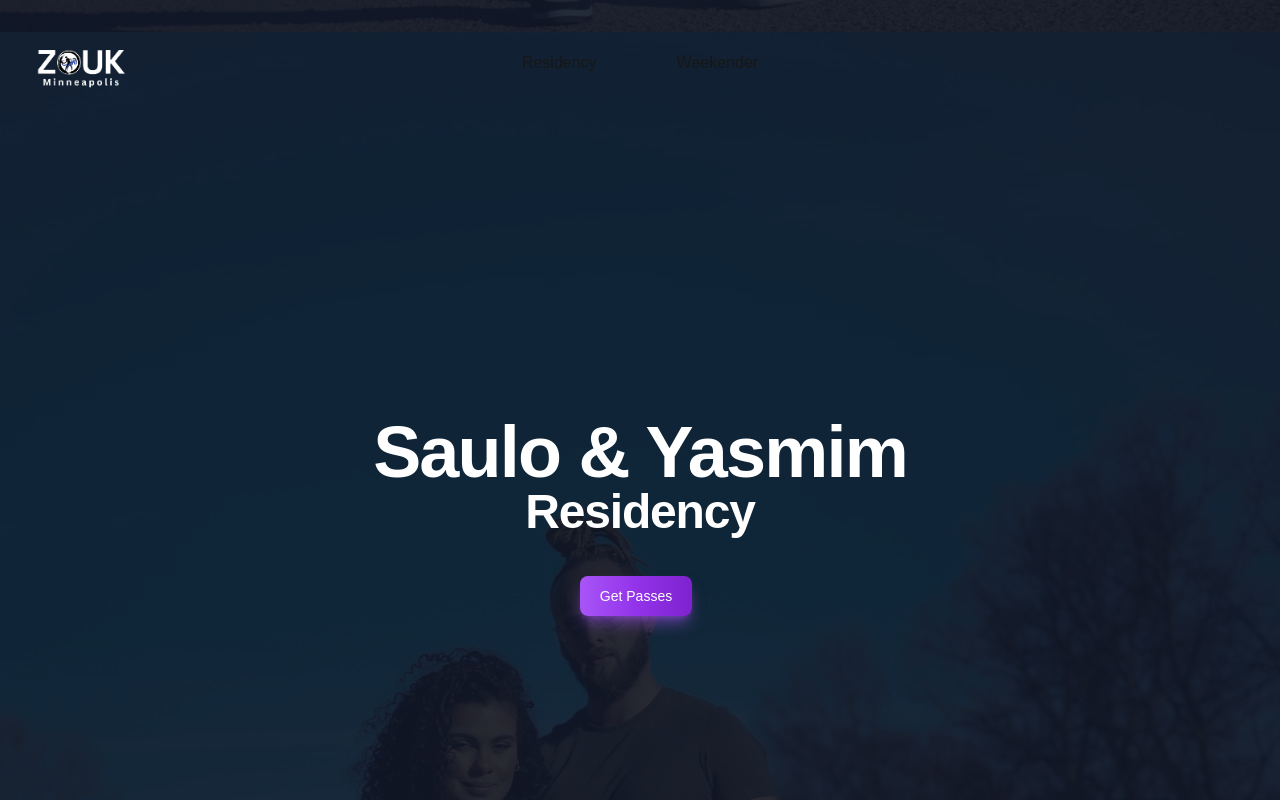
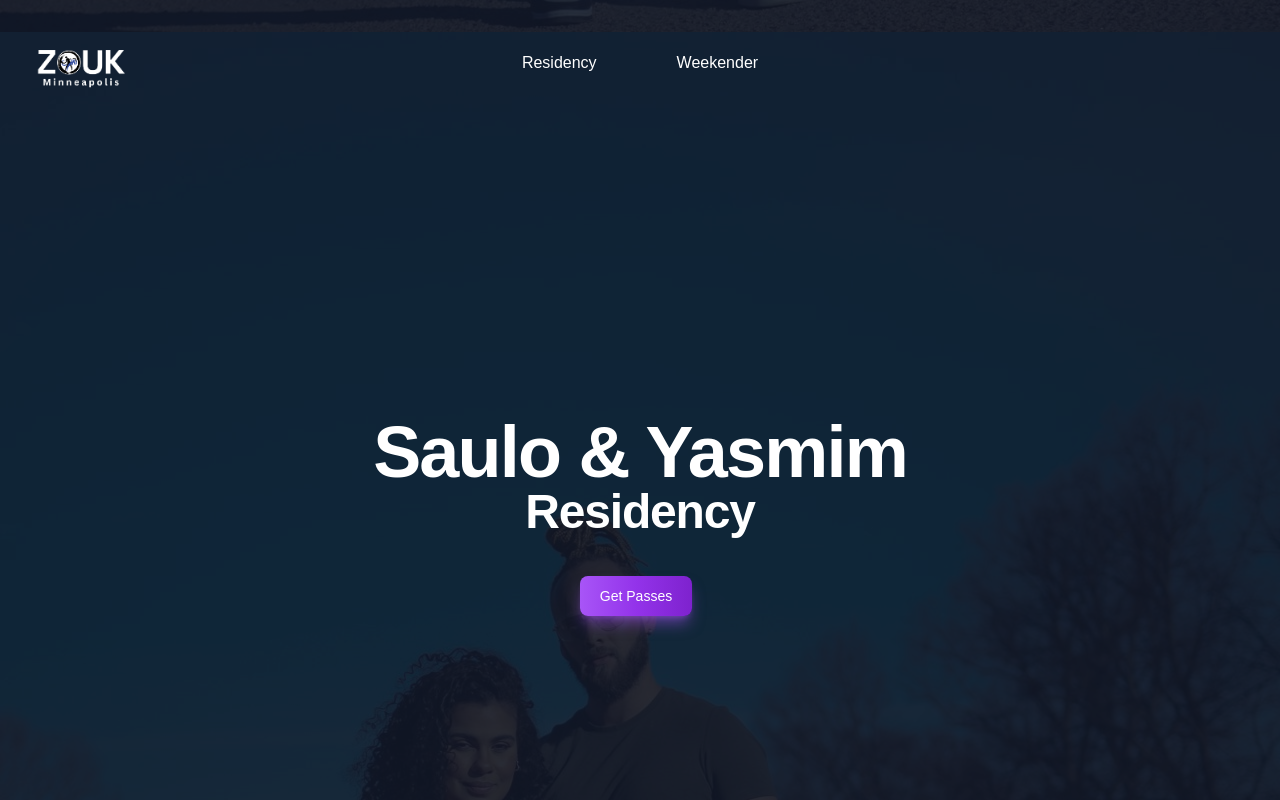
Before and after one commit to Topher-Dunlap/saulo_yasmim_events, a Next.js app: page / in a window 1280 px wide. Shown: the top 800 px of the page. Built offline with nearby package versions, Linux system fonts and the light colour scheme.

Commit message:
changing text color

```diff
--- a/src/app/components/Header.js
+++ b/src/app/components/Header.js
@@ -23,7 +23,7 @@ export default function Header({ navigation, setEventType }) {
                             onClick={() => {
                                 setEventType(item.value)
                             }}
-                            className="inline-block p-4 sm:py-0 min-[768px]:max-[1000px]:text-1xl min-[360px]:max-[760px]:text-sm min-[200px]:max-[359px]:text-xs border-b-2 border-transparent rounded-t-lg hover:text-gray-600 hover:border-gray-300 dark:hover:text-gray-300"
+                            className="inline-block p-4 sm:py-0 min-[768px]:max-[1000px]:text-1xl min-[360px]:max-[760px]:text-sm min-[200px]:max-[359px]:text-xs border-b-2 border-transparent rounded-t-lg hover:text-gray-300 hover:border-gray-300 dark:hover:text-gray-300"
                         >
                             {item.name}
                         </a>
--- a/src/app/components/Pricing.js
+++ b/src/app/components/Pricing.js
@@ -71,7 +71,7 @@ export default function Pricing({ eventType, setSelectedClass, setSelectedPaymen
                         <h2
                             id={tier.id}
                             className={classNames(
-                                tier.mostPopular ? 'text-purple-300' : 'text-gray-900',
+                                tier.mostPopular ? 'text-purple-300' : 'text-purple-300',
                                 'text-lg/8 font-semibold',
                             )}
                         >
@@ -117,7 +117,7 @@ export default function Pricing({ eventType, setSelectedClass, setSelectedPaymen
                         <h2
                             id={tier.id}
                             className={classNames(
-                                tier.mostPopular ? 'text-indigo-600' : 'text-gray-900',
+                                tier.mostPopular ? 'text-indigo-600' : 'text-purple-300',
                                 'text-lg/8 font-semibold',
                             )}
                         >
--- a/src/app/globals.css
+++ b/src/app/globals.css
@@ -4,7 +4,7 @@
 
 :root {
   --background: #ffffff;
-  --foreground: #171717;
+  --foreground: #ffffff;
 }
 
 @media (prefers-color-scheme: dark) {
--- a/src/app/page.js
+++ b/src/app/page.js
@@ -1,5 +1,5 @@
 'use client'
-import {useEffect, useState} from "react";
+import {useState} from "react";
 import dynamic from 'next/dynamic';
 import Header from "@/app/components/Header";
 import Title from "@/app/components/Title";
```
